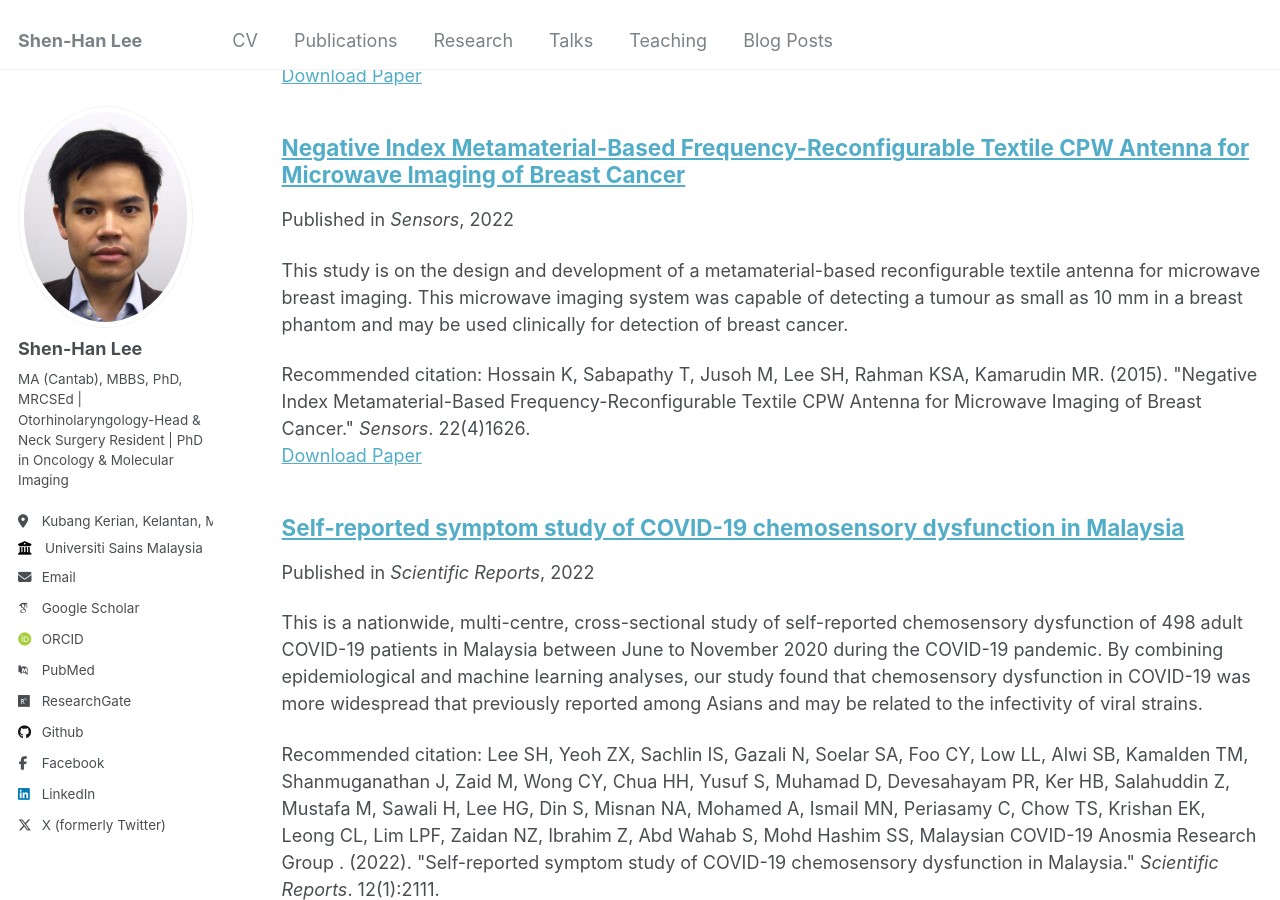
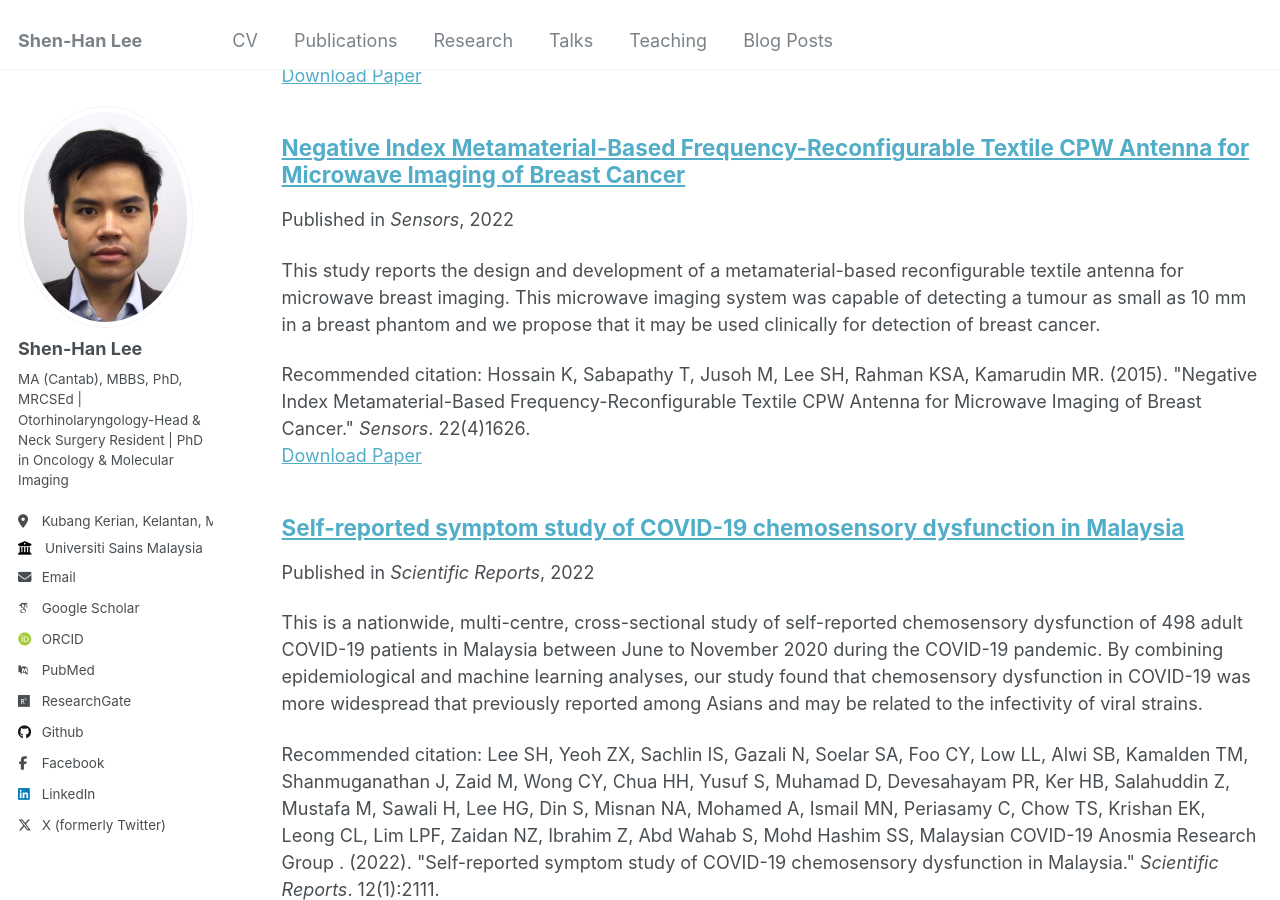
Before and after one commit to shenhanlee/shenhanlee.github.io, a Jekyll site: the page built from _pages/publications.html, in a window 1280 px wide and 900 px high, scrolled down 1779 px. Built offline with Jekyll 4.4.1, drawn with Linux system fonts in a browser that asks for light colours; some web fonts are replaced.

Commit message:
Merge remote-tracking branch 'origin/master'

```diff
--- a/_publications/2022-02-18-metamaterial-antenna-microwave-imaging-breast-cancer.md
+++ b/_publications/2022-02-18-metamaterial-antenna-microwave-imaging-breast-cancer.md
@@ -3,7 +3,7 @@ title: "Negative Index Metamaterial-Based Frequency-Reconfigurable Textile CPW A
 collection: publications
 category: manuscripts
 permalink: /publication/2022-02-18-metamaterial-antenna-microwave-imaging-breast-cancer
-excerpt: 'This study is on the design and development of a metamaterial-based reconfigurable textile antenna for microwave breast imaging. This microwave imaging system was capable of detecting a tumour as small as 10 mm in a breast phantom and may be used clinically for detection of breast cancer.'
+excerpt: 'This study reports the design and development of a metamaterial-based reconfigurable textile antenna for microwave breast imaging. This microwave imaging system was capable of detecting a tumour as small as 10 mm in a breast phantom and we propose that it may be used clinically for detection of breast cancer.'
 date: 2022-02-18
 venue: 'Sensors'
 paperurl: 'https://shenhanlee.github.io/files/Hossain K, Sabapathy T_Sensors_2022.pdf'
```
